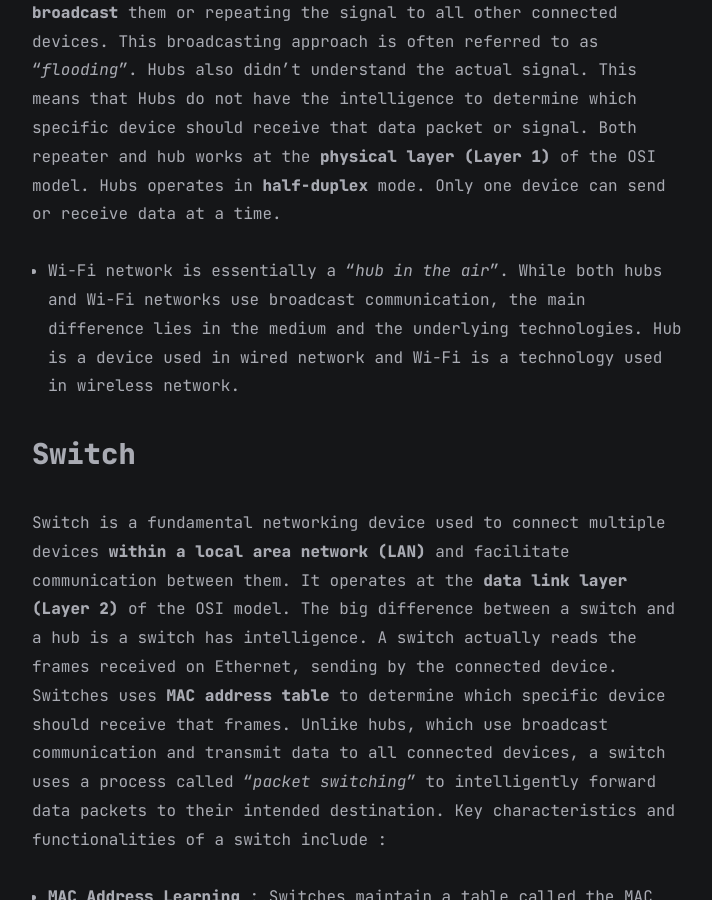
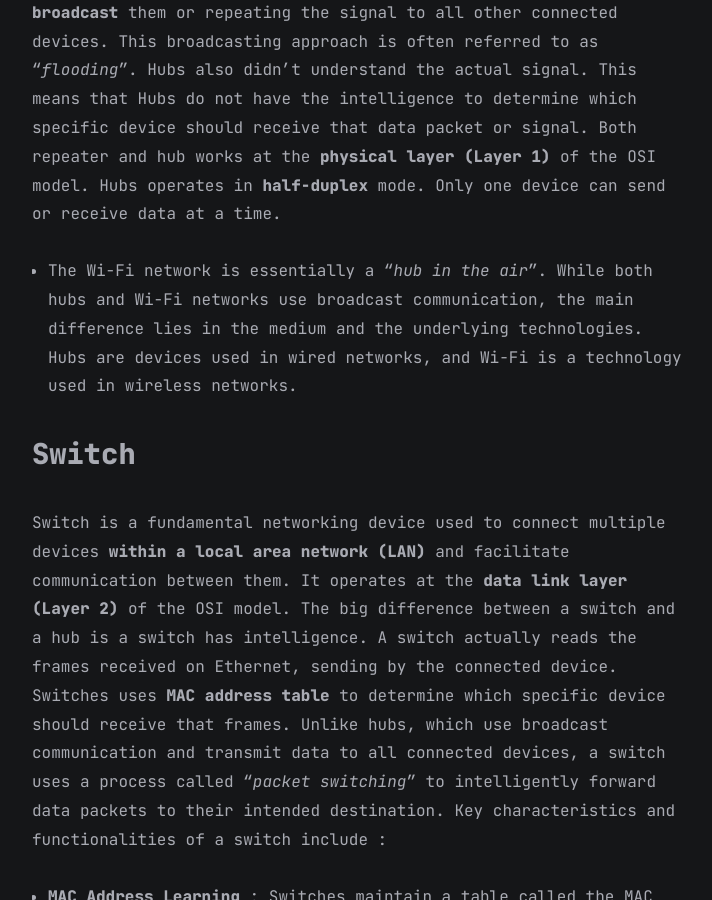
Before and after one commit to faridarif/faridarif.github.io, a Jekyll site: the page built from all_collections/_posts/2023-04-25-Basic-Network-Devices.md, in a window 1280 px wide and 900 px high, scrolled down 1805 px. Shown: the whole window, without its empty margins (283-995 px from the left). Built offline with Jekyll 4.4.1, drawn with Linux system fonts in a browser that asks for light colours.

Commit message:
Update 2023-04-25-Basic-Network-Devices.md

```diff
--- a/all_collections/_posts/2023-04-25-Basic-Network-Devices.md
+++ b/all_collections/_posts/2023-04-25-Basic-Network-Devices.md
@@ -21,7 +21,7 @@ Repeater is a basic networking device used to extend the range of a network by a
 
 Hub is often referred to as a "*multi-port repeater*" because it shares similarities with a repeater and has multiple ports to connect multiple devices. The primary function of a hub is to receive incoming data packet from one connected device and **broadcast** them or repeating the signal to all other connected devices. This broadcasting approach is often referred to as "*flooding*". Hubs also didn't understand the actual signal. This means that Hubs do not have the intelligence to determine which specific device should receive that data packet or signal. Both repeater and hub works at the **physical layer (Layer 1)** of the OSI model. Hubs operates in **half-duplex** mode. Only one device can send or receive data at a time.
 
-- Wi-Fi network is essentially a "*hub in the air*". While both hubs and Wi-Fi networks use broadcast communication, the main difference lies in the medium and the underlying technologies. Hub is a device used in wired network and Wi-Fi is a technology used in wireless network.
+- The Wi-Fi network is essentially a "*hub in the air*". While both hubs and Wi-Fi networks use broadcast communication, the main difference lies in the medium and the underlying technologies. Hubs are devices used in wired networks, and Wi-Fi is a technology used in wireless networks.
 
 ## Switch
 
```
